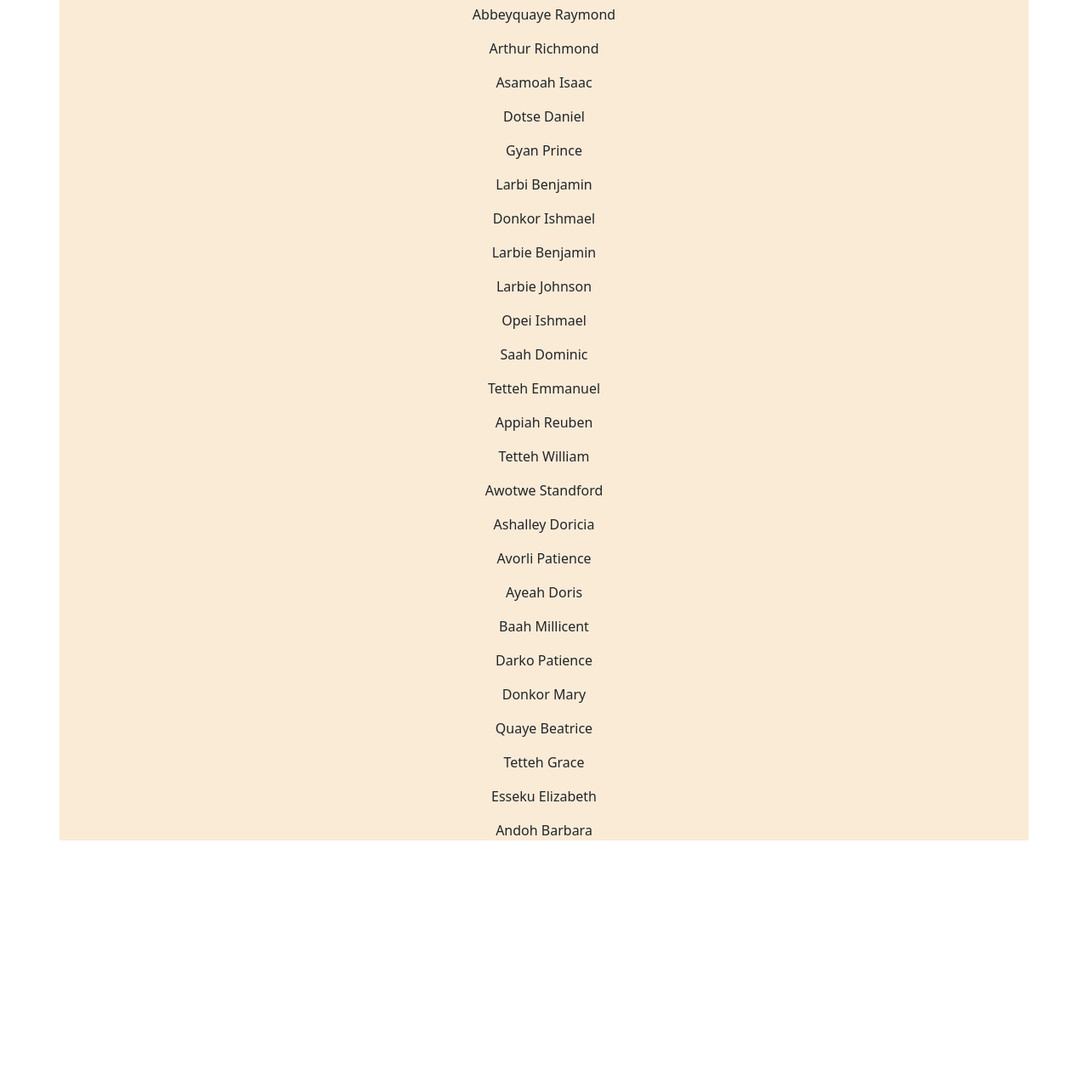
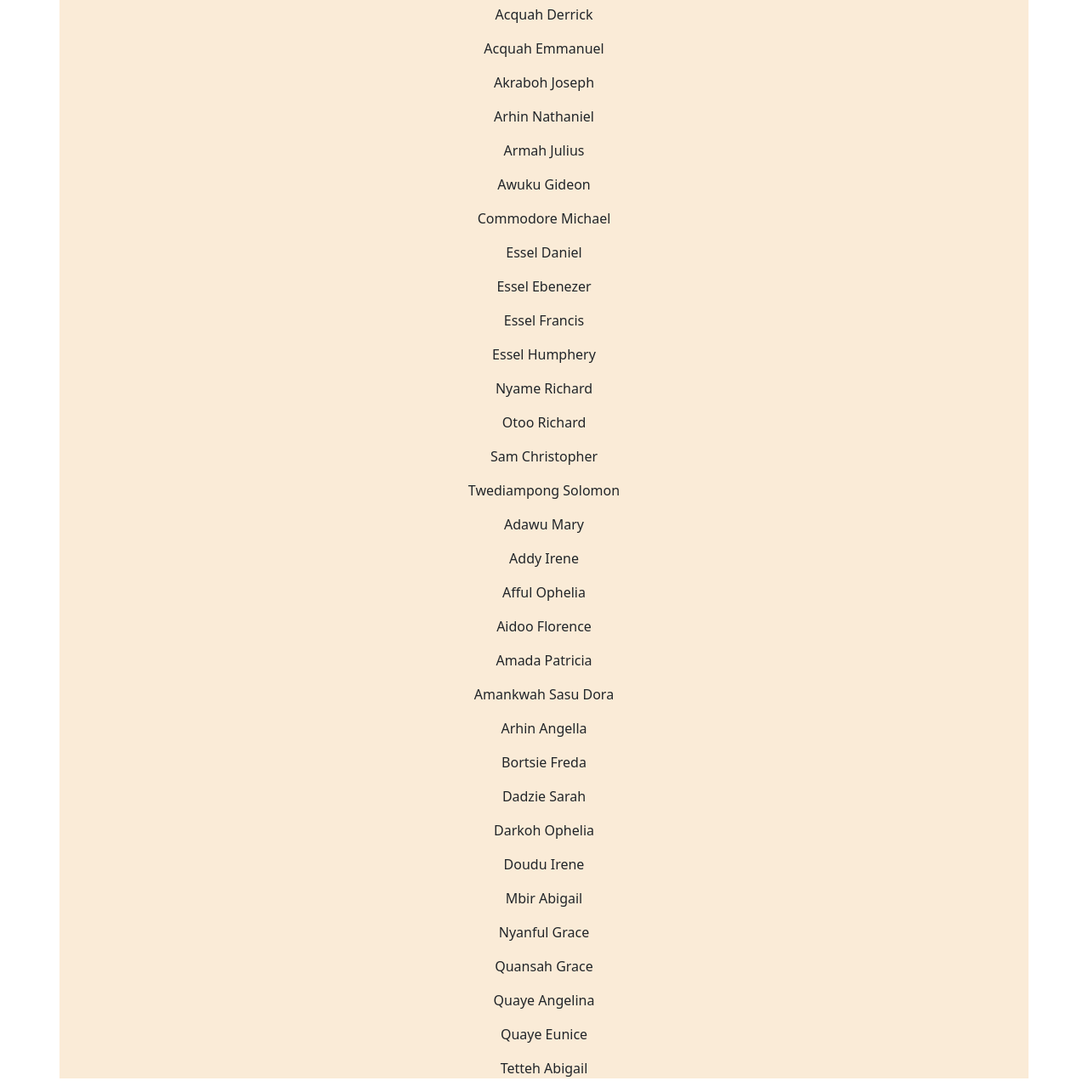
Before and after one commit to Investpool/groups, a plain HTML site: page 2018.html in a window 1280 px wide. Shown: the part 49-1334 px from the top of the page at 85% size. Before the commit the page ends 1054 px from the top, so only its background shows below. Drawn offline with nearby package versions, Linux system fonts and the light colour scheme.

Commit message:
secondChange

```diff
--- a/2018.html
+++ b/2018.html
@@ -25,31 +25,38 @@
   <body>
     <div class="container">
       <h3>2018 YEAR GROUP</h3>
-      <p>Abbeyquaye Raymond</p>
-      <p>Arthur Richmond</p>
-      <p>Asamoah Isaac</p>
-      <p>Dotse Daniel</p>
-      <p>Gyan Prince</p>
-      <p>Larbi Benjamin</p>
-      <p>Donkor Ishmael</p>
-      <p>Larbie Benjamin</p>
-      <p>Larbie Johnson</p>
-      <p>Opei Ishmael</p>
-      <p>Saah Dominic</p>
-      <p>Tetteh Emmanuel</p>
-      <p>Appiah Reuben</p>
-      <p>Tetteh William</p>
-      <p>Awotwe Standford</p>
-      <p>Ashalley Doricia</p>
-      <p>Avorli Patience</p>
-      <p>Ayeah Doris</p>
-      <p>Baah Millicent</p>
-      <p>Darko Patience</p>
-      <p>Donkor Mary</p>
-      <p>Quaye Beatrice</p>
-      <p>Tetteh Grace</p>
-      <p>Esseku Elizabeth</p>
-      <p>Andoh Barbara</p>
+      <p>Acquah Derrick</p>
+      <p>Acquah Emmanuel</p>
+      <p>Akraboh Joseph</p>
+      <p>Arhin Nathaniel</p>
+      <p>Armah Julius</p>
+      <p>Awuku Gideon</p>
+      <p>Commodore Michael</p>
+      <p>Essel Daniel</p>
+      <p>Essel Ebenezer</p>
+      <p>Essel Francis</p>
+      <p>Essel Humphery</p>
+      <p>Nyame Richard</p>
+      <p>Otoo Richard</p>
+      <p>Sam Christopher</p>
+      <p>Twediampong Solomon</p>
+      <p>Adawu Mary</p>
+      <p>Addy Irene</p>
+      <p>Afful Ophelia</p>
+      <p>Aidoo Florence</p>
+      <p>Amada Patricia</p>
+      <p>Amankwah Sasu Dora</p>
+      <p>Arhin Angella</p>
+      <p>Bortsie Freda</p>
+      <p>Dadzie Sarah</p>
+      <p>Darkoh Ophelia</p>
+      <p>Doudu Irene</p>
+      <p>Mbir Abigail</p>
+      <p>Nyanful Grace</p>
+      <p>Quansah Grace</p>
+      <p>Quaye Angelina</p>
+      <p>Quaye Eunice</p>
+      <p>Tetteh Abigail</p>
     </div>
     <script
       src="https://cdn.jsdelivr.net/npm/bootstrap@5.0.2/dist/js/bootstrap.bundle.min.js"
```
Also changed, not shown: 2019.html (+25 -1 lines), index.html (+16 -6 lines).
